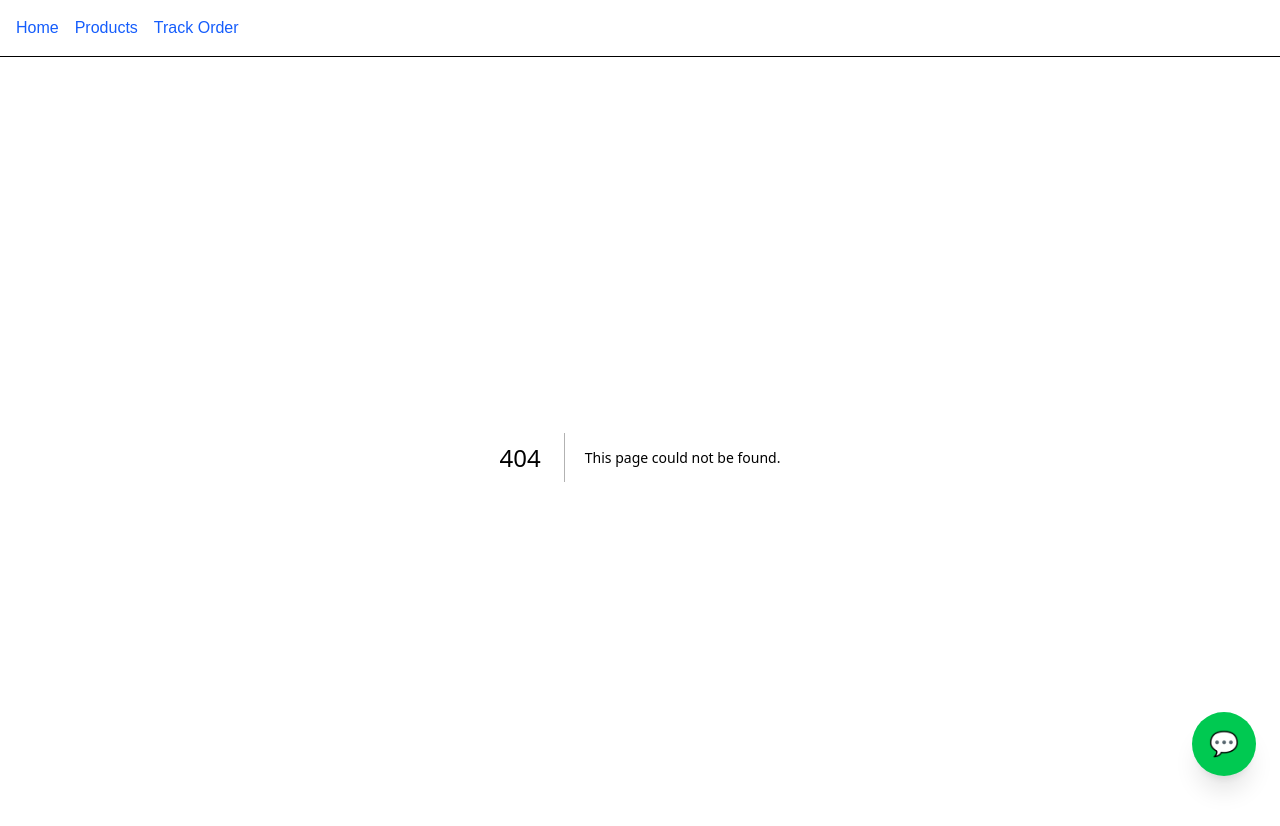
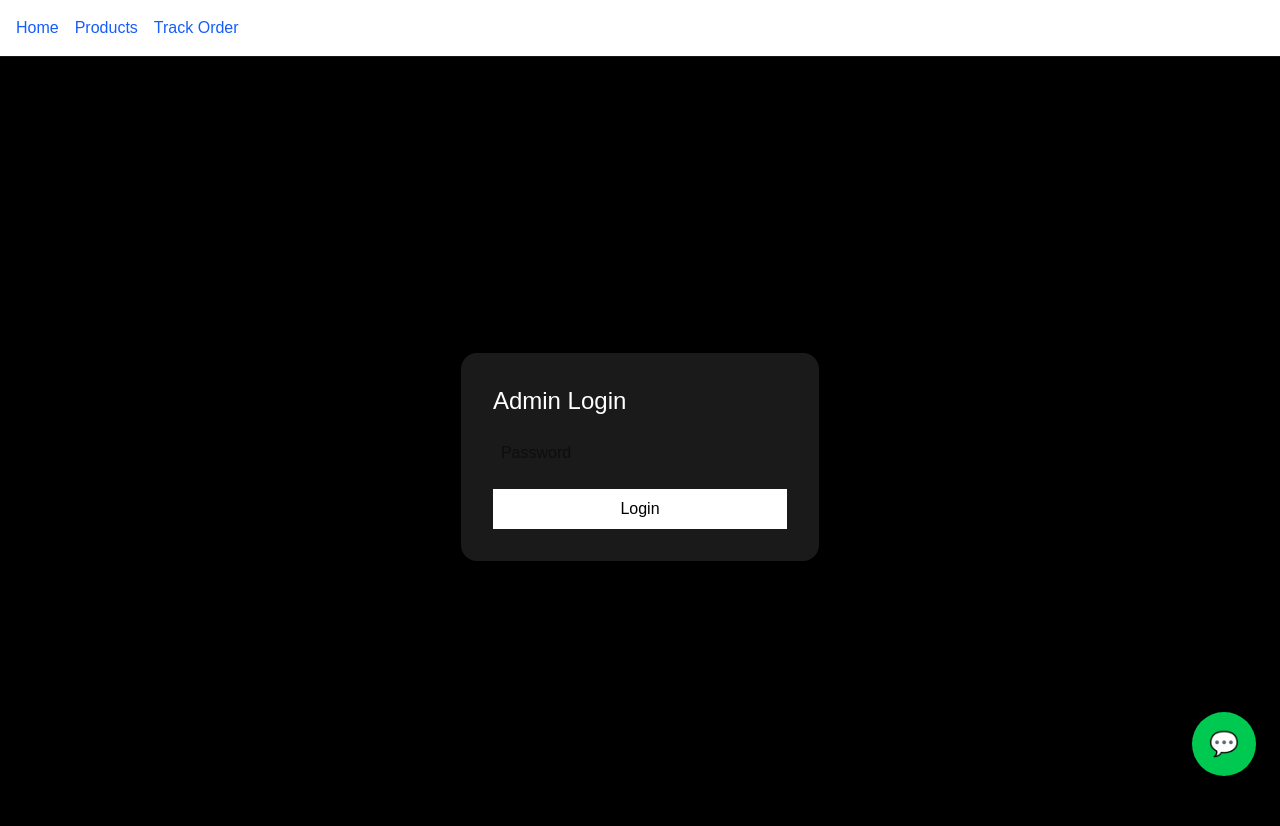
Before and after one commit to summitwang/Digital-Software-Deals, a Next.js app: page /admin in a window 1280 px wide. Before the commit this address had no page. Shown: the top 826 px of the page. Built offline with nearby package versions, Linux system fonts and the light colour scheme.

Commit message:
add admin login

```diff
--- /dev/null
+++ b/app/admin/page.tsx
@@ -0,0 +1,48 @@
+"use client";
+
+import { useState } from "react";
+
+export default function AdminPage() {
+  const [password, setPassword] = useState("");
+  const [loggedIn, setLoggedIn] = useState(false);
+
+  const handleLogin = async () => {
+    const res = await fetch("/api/admin-login", {
+      method: "POST",
+      body: JSON.stringify({ password }),
+    });
+
+    const data = await res.json();
+
+    if (data.success) {
+      setLoggedIn(true);
+    } else {
+      alert("Wrong password");
+    }
+  };
+
+  if (!loggedIn) {
+    return (
+      <div className="min-h-screen flex items-center justify-center bg-black text-white">
+        <div className="bg-white/10 p-8 rounded-2xl">
+          <h2 className="text-2xl mb-4">Admin Login</h2>
+          <input
+            type="password"
+            placeholder="Password"
+            className="p-2 w-full text-black mb-4"
+            value={password}
+            onChange={(e) => setPassword(e.target.value)}
+          />
+          <button
+            onClick={handleLogin}
+            className="bg-white text-black px-4 py-2 w-full"
+          >
+            Login
+          </button>
+        </div>
+      </div>
+    );
+  }
+
+  return <div className="p-10">后台登录成功（下一步继续做功能）</div>;
+}
--- /dev/null
+++ b/app/api/admin-login/route.ts
@@ -0,0 +1,11 @@
+import { NextResponse } from "next/server";
+
+export async function POST(req: Request) {
+  const { password } = await req.json();
+
+  if (password === process.env.ADMIN_PASSWORD) {
+    return NextResponse.json({ success: true });
+  }
+
+  return NextResponse.json({ success: false });
+}
```
